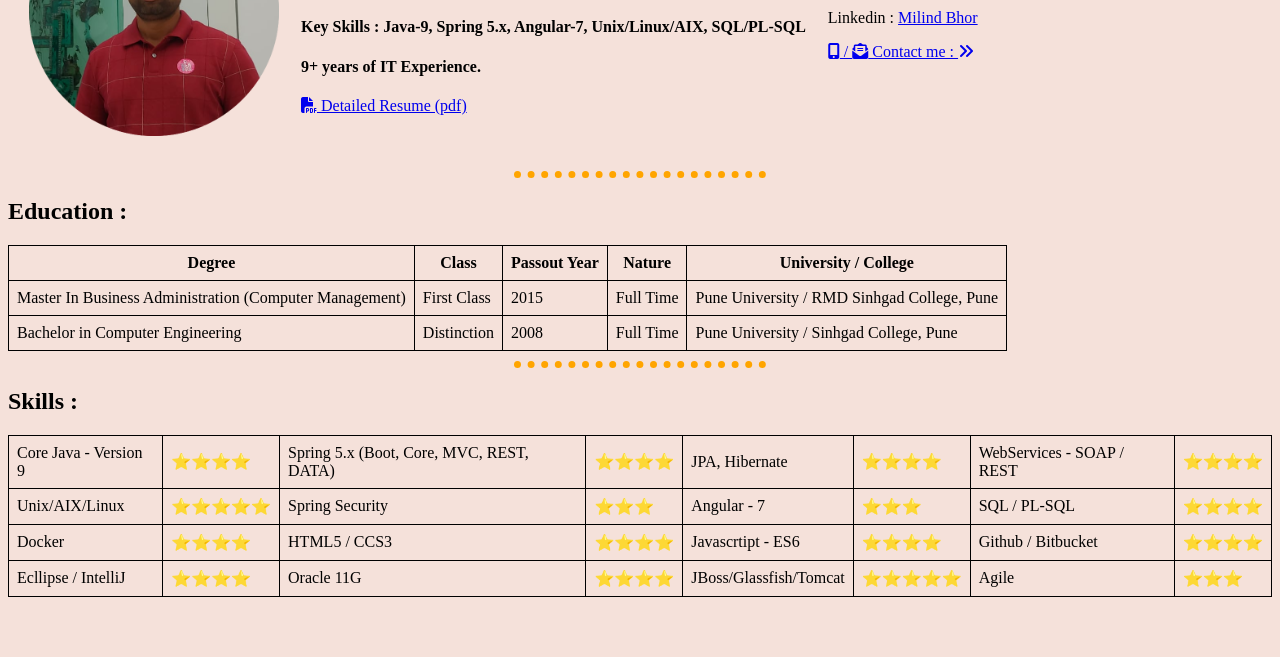
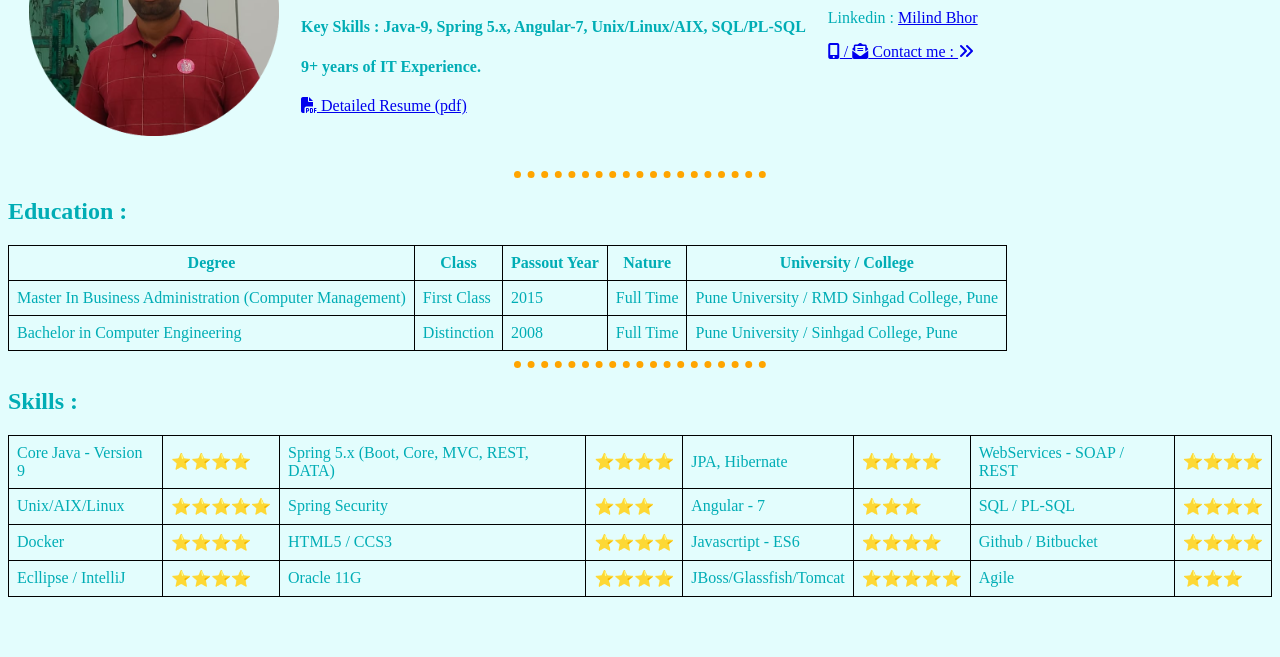
Before and after one commit to bhormilind/cv, a plain HTML site: page index.html in a window 1280 px wide. Shown: the part 143-800 px from the top of the page. Drawn offline with Linux system fonts and the light colour scheme.

Commit message:
Change BD and Text Color

```diff
--- a/css/contact_me.css
+++ b/css/contact_me.css
@@ -2,10 +2,14 @@ html, body {height:100%;}
 html {display:table; width:100%;}
 
 body{
-  background-color: #f5e1da;
+  background-color: #e3fdfd;
   display:table-cell; text-align:center; vertical-align:middle;
+  color: #00adb5;
 }
 
+h1,h2,h3,h4,h5,h6{
+  color: #00adb5;
+}
 hr {
   border: dotted orange;
   border-width: 0 0 7px;
--- a/css/index.css
+++ b/css/index.css
@@ -6,9 +6,12 @@
 }
 
 body {
-  background-color: #f5e1da;
+  background-color: #e3fdfd;
+  color: #00adb5;
 }
-
+h1,h2,h3,h4,h5,h6{
+  color: #00adb5;
+}
 hr {
  /* height: 10px;
   border: 0;
```
